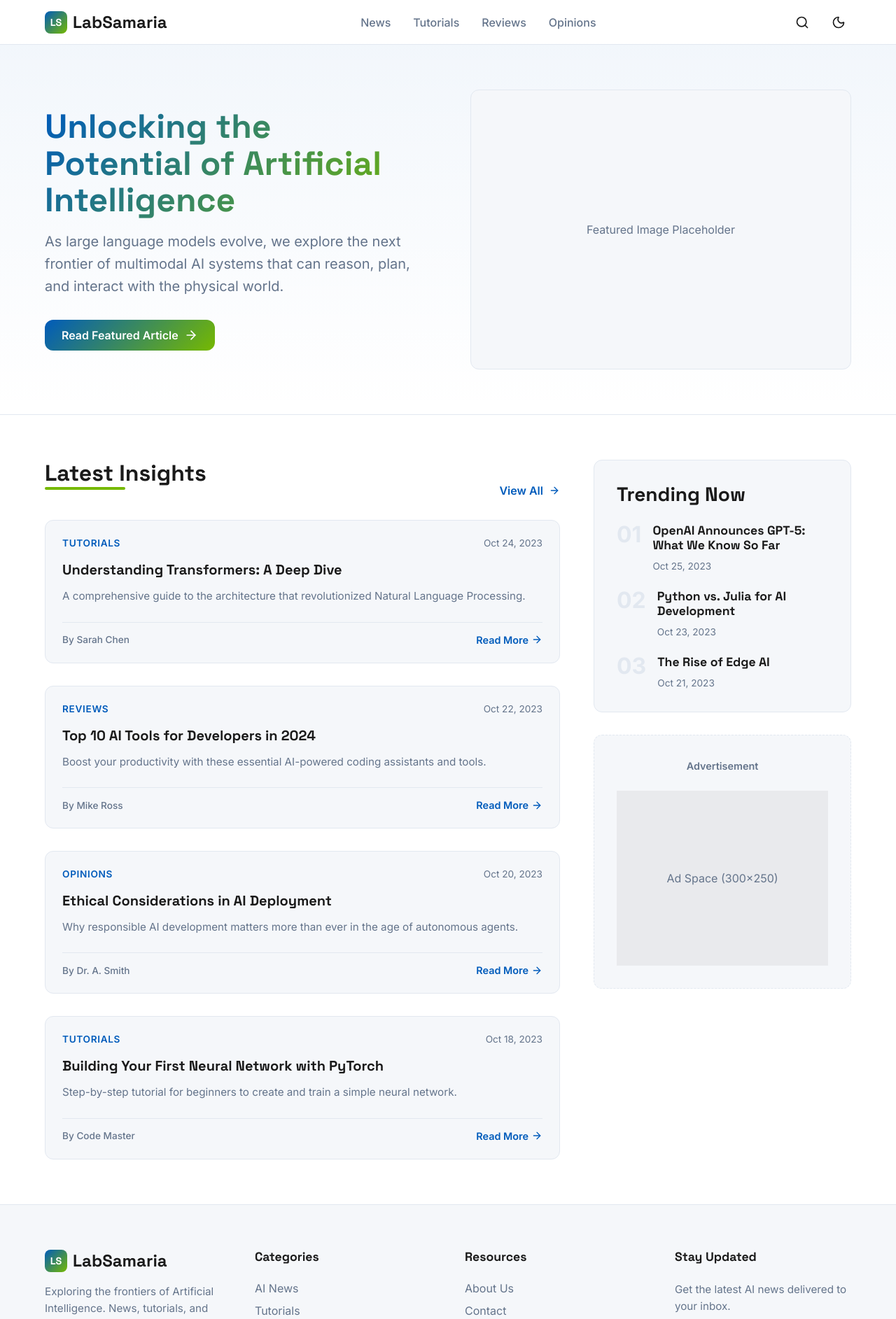
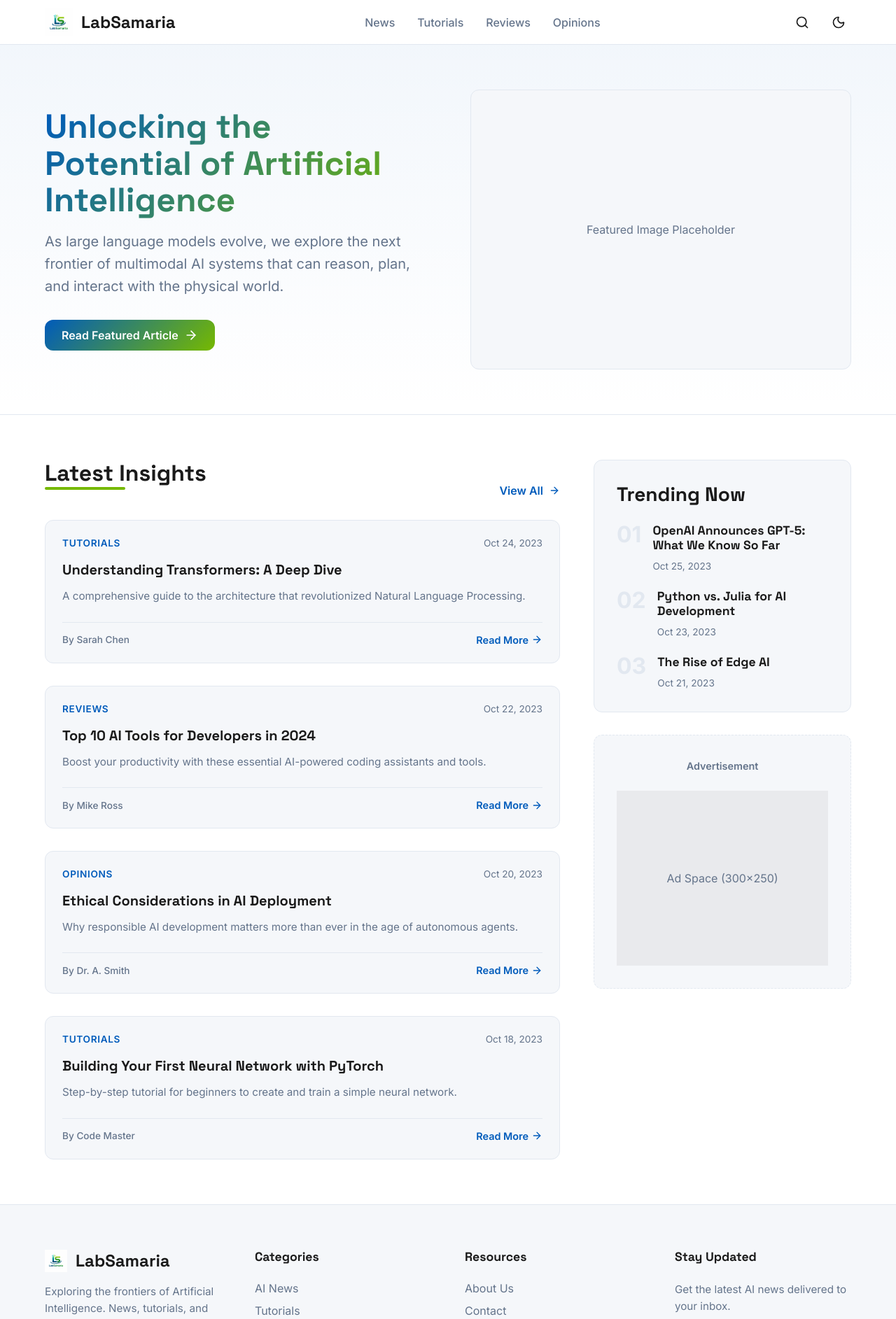
Before and after one commit to papamroma/LabSamaria, a Next.js app: page / in a window 1280 px wide. Shown: the top 1885 px of the page at 70% size. Built offline with nearby package versions, Linux system fonts and the light colour scheme.

Commit message:
Added LabSamaria logo to header and footer

```diff
--- a/src/components/Footer.module.css
+++ b/src/components/Footer.module.css
@@ -27,23 +27,17 @@
 .logo {
     display: flex;
     align-items: center;
-    gap: 0.5rem;
+    gap: 0.75rem;
     font-family: var(--font-space-grotesk);
     font-weight: 700;
     font-size: 1.5rem;
     color: var(--foreground);
 }
 
-.logoIcon {
-    background: linear-gradient(135deg, var(--color-primary), var(--color-secondary));
-    color: white;
+.logo img {
     width: 32px;
     height: 32px;
-    display: flex;
-    align-items: center;
-    justify-content: center;
-    border-radius: 8px;
-    font-size: 0.9rem;
+    object-fit: contain;
 }
 
 .description {
--- a/src/components/Footer.tsx
+++ b/src/components/Footer.tsx
@@ -1,4 +1,5 @@
 import Link from "next/link";
+import Image from "next/image";
 import { Twitter, Linkedin, Github, Mail } from "lucide-react";
 import styles from "./Footer.module.css";
 
@@ -9,8 +10,8 @@ export default function Footer() {
                 <div className={styles.grid}>
                     <div className={styles.brand}>
                         <Link href="/" className={styles.logo}>
-                            <span className={styles.logoIcon}>LS</span>
-                            LabSamaria
+                            <Image src="/logo.png" alt="LabSamaria Logo" width={32} height={32} />
+                            <span>LabSamaria</span>
                         </Link>
                         <p className={styles.description}>
                             Exploring the frontiers of Artificial Intelligence.
--- a/src/components/Header.module.css
+++ b/src/components/Header.module.css
@@ -24,23 +24,21 @@
 .logo {
     display: flex;
     align-items: center;
-    gap: 0.5rem;
+    gap: 0.75rem;
     font-family: var(--font-space-grotesk);
     font-weight: 700;
     font-size: 1.5rem;
     color: var(--foreground);
 }
 
-.logoIcon {
-    background: linear-gradient(135deg, var(--color-primary), var(--color-secondary));
-    color: white;
-    width: 32px;
-    height: 32px;
-    display: flex;
-    align-items: center;
-    justify-content: center;
-    border-radius: 8px;
-    font-size: 0.9rem;
+.logoImage {
+    width: 40px;
+    height: 40px;
+    object-fit: contain;
+}
+
+.logoText {
+    font-size: 1.5rem;
 }
 
 .nav {
--- a/src/components/Header.tsx
+++ b/src/components/Header.tsx
@@ -2,6 +2,7 @@
 
 import { useState, useEffect } from "react";
 import Link from "next/link";
+import Image from "next/image";
 import { Menu, X, Search, Sun, Moon } from "lucide-react";
 import styles from "./Header.module.css";
 
@@ -32,8 +33,8 @@ export default function Header() {
         <header className={styles.header}>
             <div className={`container ${styles.container}`}>
                 <Link href="/" className={styles.logo}>
-                    <span className={styles.logoIcon}>LS</span>
-                    LabSamaria
+                    <Image src="/logo.png" alt="LabSamaria Logo" width={40} height={40} className={styles.logoImage} />
+                    <span className={styles.logoText}>LabSamaria</span>
                 </Link>
 
                 {/* Desktop Nav */}
```
Also changed, not shown: public/logo.png (added).
